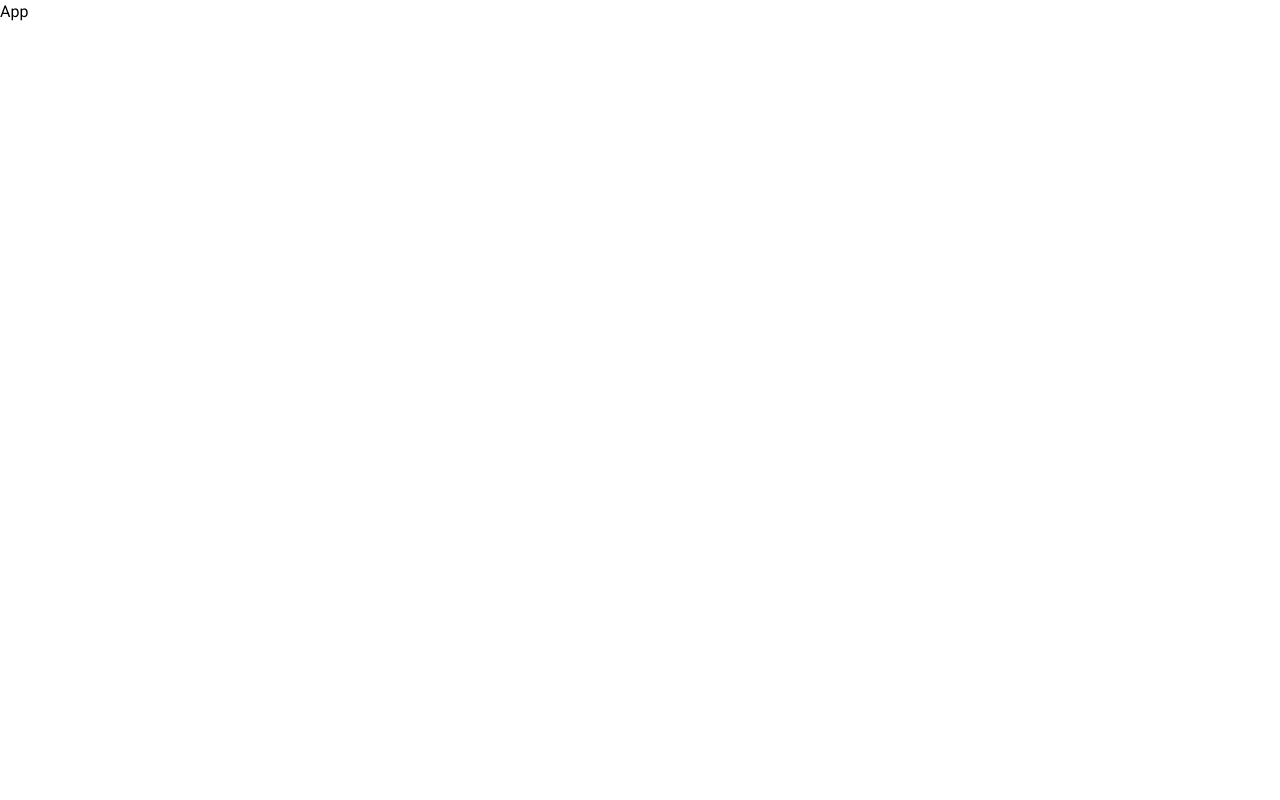
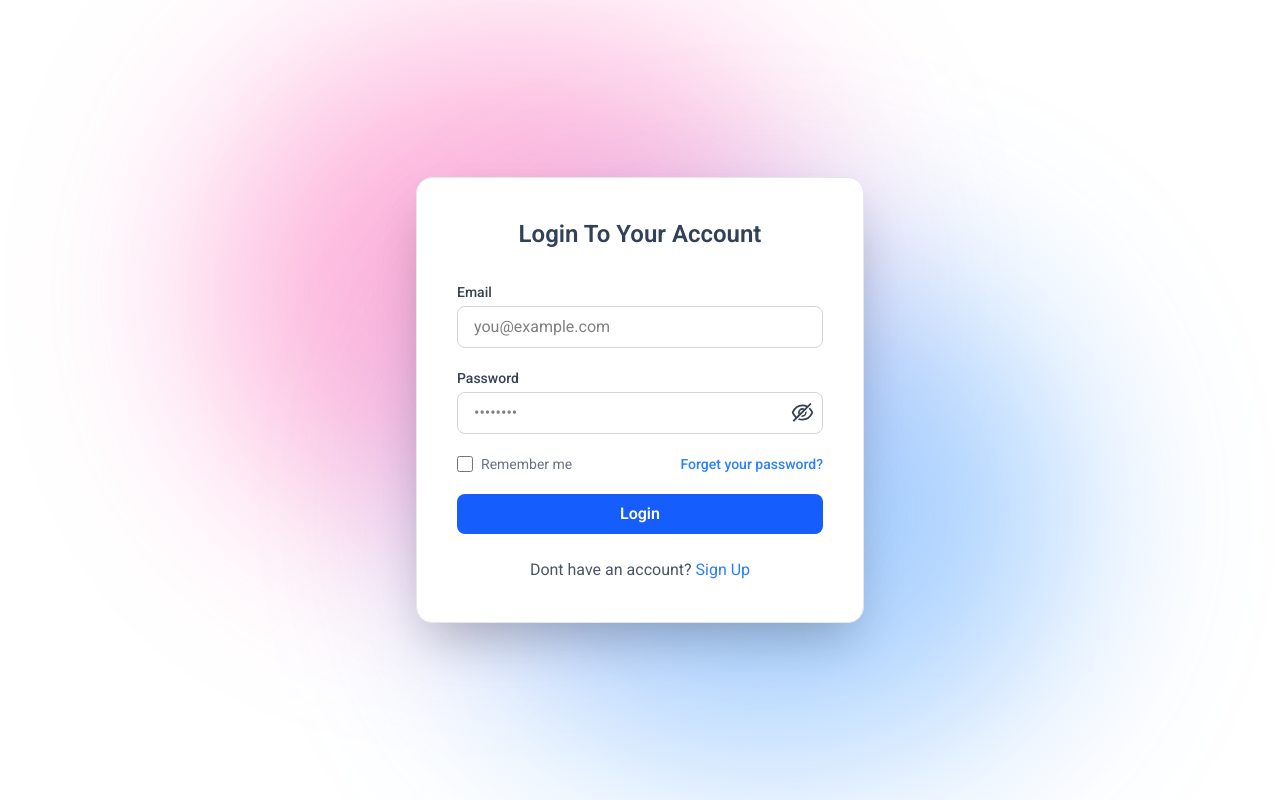
Before and after one commit to FaiqaN27/Zentora, a React (Vite) app in the folder frontend/: page /login in a window 1280 px wide. Built offline with nearby package versions, Linux system fonts and the light colour scheme.

Commit message:
complete login page ui

```diff
--- a/frontend/src/App.jsx
+++ b/frontend/src/App.jsx
@@ -1,5 +1,14 @@
-function App() {
-  return <div>App</div>;
-}
+import { BrowserRouter, Routes, Route } from "react-router-dom";
+import { LoginPage } from "./routes/Routes";
+
+const App = () => {
+  return (
+    <BrowserRouter>
+      <Routes>
+        <Route path="/login" element={<LoginPage />} />
+      </Routes>
+    </BrowserRouter>
+  );
+};
 
 export default App;
--- /dev/null
+++ b/frontend/src/components/Login/Login.jsx
@@ -0,0 +1,131 @@
+import { useState } from "react";
+import { AiOutlineEye, AiOutlineEyeInvisible } from "react-icons/ai";
+import styles from "../../styles/styles";
+import { Link } from "react-router-dom";
+
+const Login = () => {
+  const [email, setEmail] = useState("");
+  const [password, setPassword] = useState("");
+  const [visible, setVisible] = useState(false);
+
+  return (
+    <div className="min-h-screen bg-white relative flex items-center justify-center px-4 overflow-hidden">
+      <div
+        className="absolute top-10 left-72 w-[600px] h-[500px] bg-pink-400 rounded-full
+      opacity-50 blur-[100px] -translate-x-1/8"
+      ></div>
+
+      <div
+        className="absolute bottom-10 right-72 w-[600px] h-[500px] bg-blue-400 rounded-full
+      opacity-50 blur-[100px] translate-x-1/8"
+      ></div>
+
+      <div className="relative z-10 max-w-md w-full bg-white shadow-2xl rounded-2xl p-10 border border-gray-200">
+        <h2 className="text-2xl font-semibold capitalize text-center text-slate-700 mb-8">
+          Login to your account
+        </h2>
+
+        <form className="space-y-5">
+          <div>
+            <label
+              htmlFor="email"
+              className="block text-sm font-medium text-gray-700 mb-1"
+            >
+              Email
+            </label>
+            <input
+              type="email"
+              name="email"
+              id="email"
+              autoComplete="email"
+              required
+              value={email}
+              onChange={(e) => setEmail(e.target.value)}
+              placeholder="you@example.com"
+              className="appearance-none w-full px-4 py-2 border border-gray-300 rounded-lg
+              focus:ring-2 focus:ring-blue-300"
+            />
+          </div>
+
+          <div className="relative">
+            <label
+              htmlFor="password"
+              className="block text-sm font-medium text-gray-700 mb-1"
+            >
+              Password
+            </label>
+            <input
+              type={visible ? "text" : "password"}
+              name="password"
+              id="password"
+              autoComplete="current-password"
+              required
+              value={password}
+              onChange={(e) => setPassword(e.target.value)}
+              placeholder="••••••••"
+              className="relative appearance-none w-full px-4 py-2 border border-gray-300 rounded-lg
+              focus:ring-2 focus:ring-blue-300"
+            />
+            {visible ? (
+              <AiOutlineEye
+                className="text-gray-700 absolute right-2 top-8 cursor-pointer"
+                size={25}
+                onClick={() => setVisible(false)}
+              />
+            ) : (
+              <AiOutlineEyeInvisible
+                className="text-gray-700 absolute right-2 top-8 cursor-pointer"
+                size={25}
+                onClick={() => setVisible(true)}
+              />
+            )}
+          </div>
+
+          <div className={`${styles.normalFlex} justify-between`}>
+            <div className={`${styles.normalFlex}`}>
+              <input
+                className="h-4 w-4 border border-gray-300"
+                type="checkbox"
+                name="remember-me"
+                id="remember-me"
+              />
+              <label
+                htmlFor="remember-me"
+                className="text-gray-500 ml-2 block text-sm"
+              >
+                Remember me
+              </label>
+            </div>
+
+            <div className="text-sm">
+              <a href=".forget-password" className="font-medium text-blue-500">
+                Forget your password?
+              </a>
+            </div>
+          </div>
+
+          <button
+            type="submit"
+            className="w-full py-2 rounded-lg cursor-pointer
+             font-semibold text-white bg-blue-600
+            hover:bg-blue-700 transition"
+          >
+            Login
+          </button>
+        </form>
+
+        <p className="text-center text-gray-600 mt-6">
+          Dont have an account?{" "}
+          <Link
+            to="/sign-up"
+            className="text-blue-500 hover:underline cursor-pointer"
+          >
+            Sign Up
+          </Link>
+        </p>
+      </div>
+    </div>
+  );
+};
+
+export default Login;
--- /dev/null
+++ b/frontend/src/pages/LoginPage.jsx
@@ -0,0 +1,11 @@
+import Login from "../components/Login/Login";
+
+const LoginPage = () => {
+  return (
+    <div>
+      <Login />
+    </div>
+  );
+};
+
+export default LoginPage;
--- /dev/null
+++ b/frontend/src/routes/Routes.jsx
@@ -0,0 +1,3 @@
+import LoginPage from "../pages/LoginPage";
+
+export { LoginPage };
```
